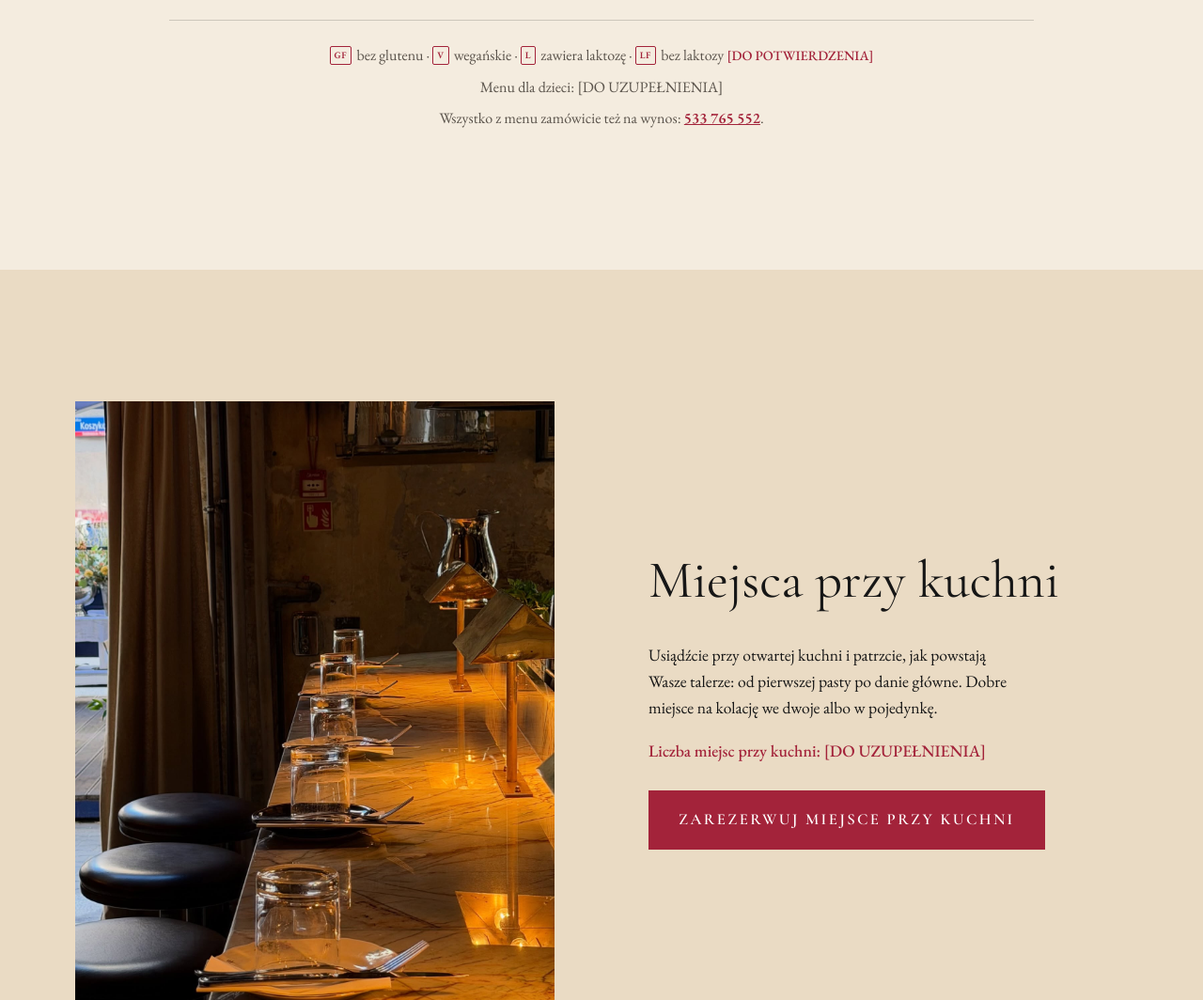
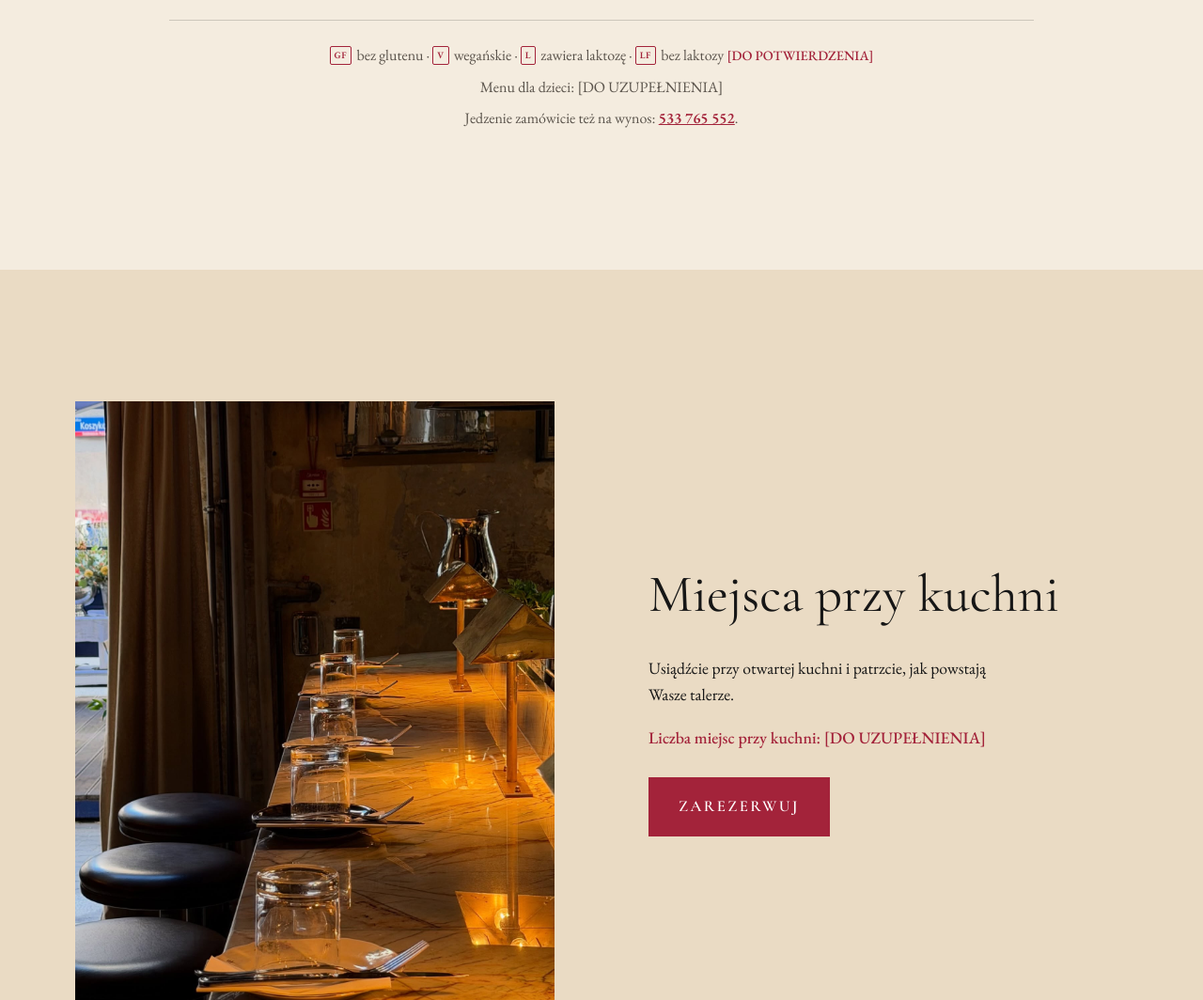
Before and after one commit to Matt329300/Jo.el.demo, a plain HTML site: page index.html in a window 1280 px wide. Shown: the part 5494-6558 px from the top of the page at 94% size. Drawn offline with nearby package versions, Linux system fonts and the light colour scheme.

Commit message:
Weryfikacja treści: usunięte niepotwierdzone sformułowania
Każda informacja sprawdzona względem briefu, karty menu, Google Maps
i Instagrama (WERYFIKACJA.md). Menu zgodne z kartą. Usunięte zdania
bez źródła: „wszystko z menu na wynos”, opis miejsc przy kuchni,
„Zarezerwuj miejsce przy kuchni”. Godziny z Google zapisane tylko
w TODO, do potwierdzenia przez lokal.

Co-Authored-By: Claude Opus 5.5 <noreply@anthropic.com>

```diff
--- a/index.html
+++ b/index.html
@@ -138,7 +138,7 @@
           <ul class="howto-list">
             <li><strong>We dwoje</strong> <span>2 pasty · 2 małe talerze · 1 danie główne</span></li>
           </ul>
-          <!-- TODO: opcjonalnie dodać propozycje dla 4 osób po konsultacji z lokalem -->
+          <!-- TODO: przykład z briefu klienta; karta nie ma działów „pasty” / „małe talerze” / „dania główne” (jest Mezze) – potwierdzić z lokalem lub dopasować do karty -->
         </aside>
 
         <!-- Menu przepisane z karty "Menu jesień–zima 2026/2027" przekazanej przez klienta (2026-11-20).
@@ -465,7 +465,7 @@
           <!-- TODO: potwierdzić z lokalem znaczenie oznaczeń (L = zawiera laktozę, LF = bez laktozy?) -->
           <p><abbr class="mi-diet" title="bez glutenu">GF</abbr> bez glutenu · <abbr class="mi-diet" title="wegańskie">V</abbr> wegańskie · <abbr class="mi-diet" title="zawiera laktozę">L</abbr> zawiera laktozę · <abbr class="mi-diet" title="bez laktozy">LF</abbr> bez laktozy <span class="note">[DO POTWIERDZENIA]</span></p>
           <p>Menu dla dzieci: [DO UZUPEŁNIENIA]</p>
-          <p>Wszystko z menu zamówicie też na wynos: <a href="tel:+48533765552">533 765 552</a>.</p>
+          <p>Jedzenie zamówicie też na wynos: <a href="tel:+48533765552">533 765 552</a>.</p>
         </div>
       </div>
     </section>
@@ -478,9 +478,9 @@
         </figure>
         <div class="counter-text">
           <h2 id="counter-title">Miejsca przy kuchni</h2>
-          <p>Usiądźcie przy otwartej kuchni i patrzcie, jak powstają Wasze talerze: od pierwszej pasty po danie główne. Dobre miejsce na kolację we dwoje albo w pojedynkę.</p>
+          <p>Usiądźcie przy otwartej kuchni i patrzcie, jak powstają Wasze talerze.</p>
           <p class="note">Liczba miejsc przy kuchni: [DO UZUPEŁNIENIA]</p>
-          <a class="btn btn--primary" href="tel:+48533765552">Zarezerwuj miejsce przy kuchni</a>
+          <a class="btn btn--primary" href="tel:+48533765552">Zarezerwuj</a>
         </div>
       </div>
     </section>
@@ -539,7 +539,7 @@
           <div class="info-details">
             <div class="info-item">
               <h3>Godziny otwarcia</h3>
-              <!-- TODO: godziny otwarcia -->
+              <!-- TODO: godziny otwarcia – potwierdzić z lokalem. Google Maps (20.11.2026) podaje: pn zamknięte, wt–czw 13–22, pt 13–23, sob 12–23, nd 12–21 -->
               <p>[DO UZUPEŁNIENIA]</p>
             </div>
             <div class="info-item">
```
Also changed, not shown: 2 other files.
